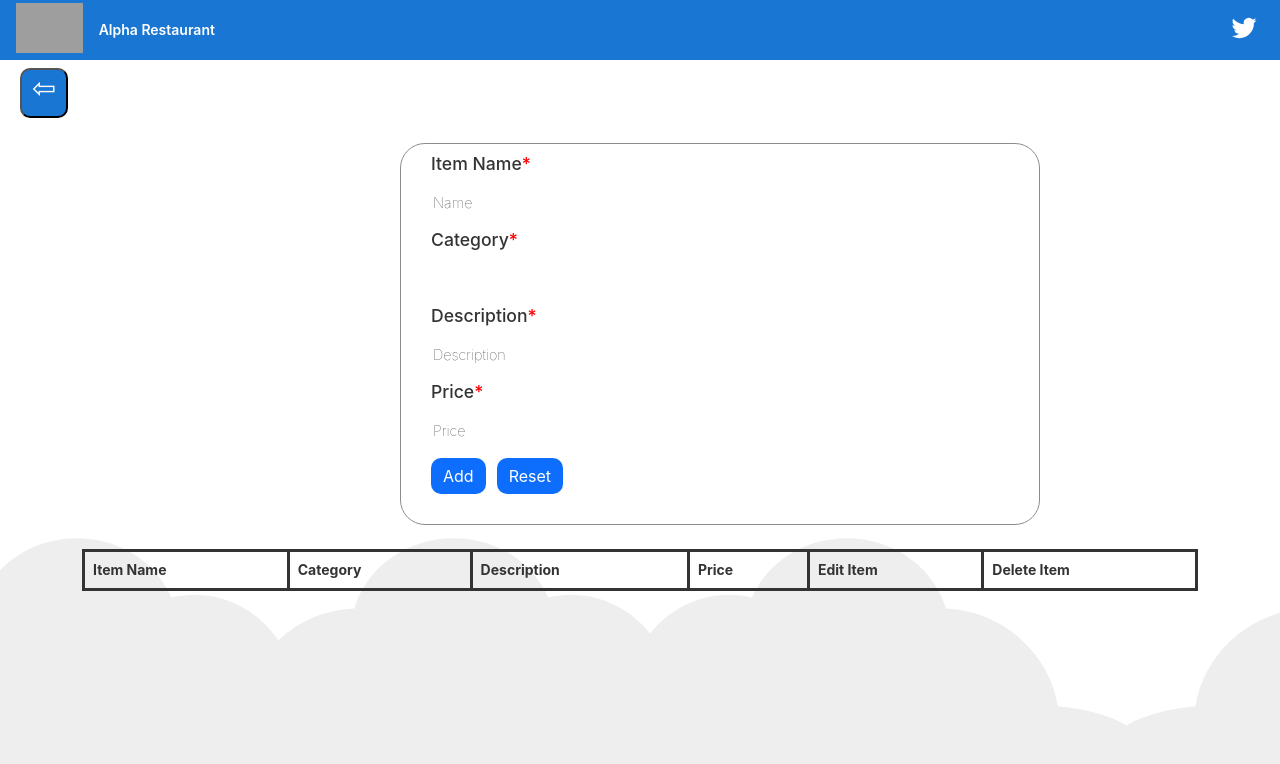
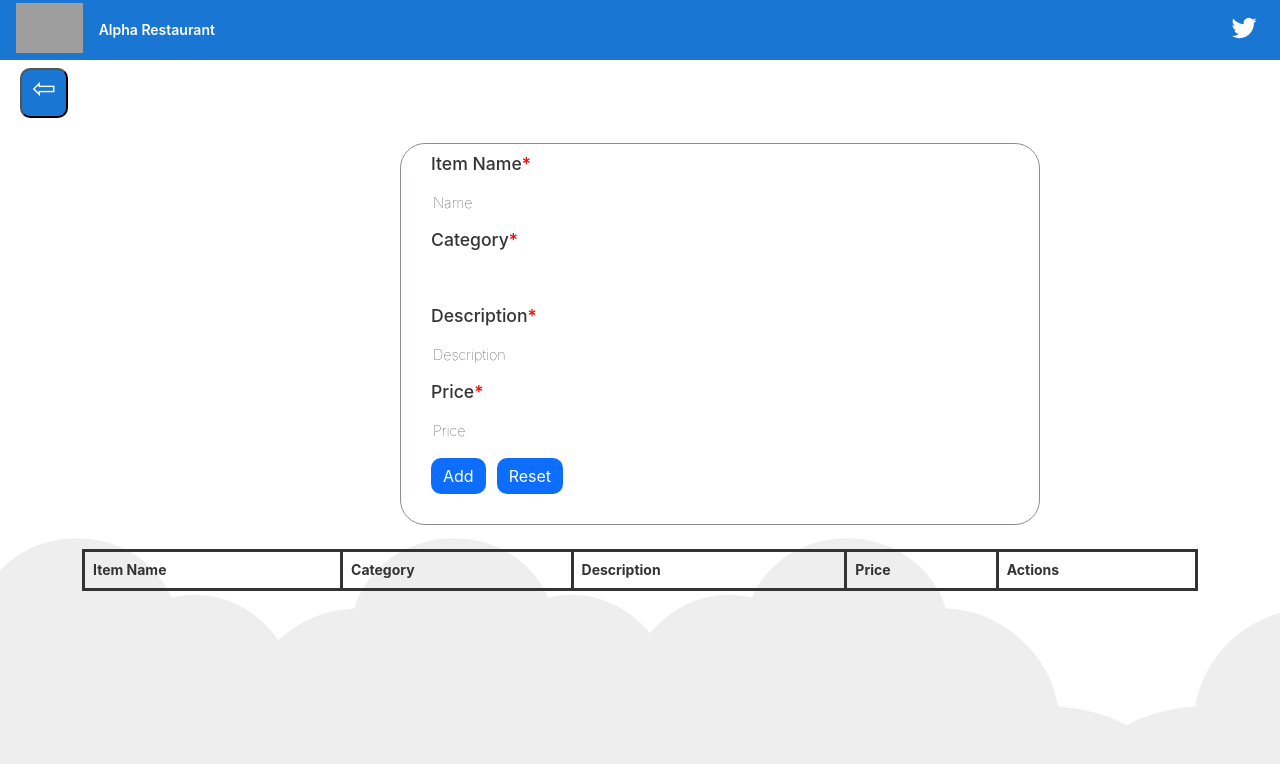
Before and after one commit to anjalijilariya/myMenu, an Angular app: page /admin in a window 1280 px wide. Shown: the top 764 px of the page. Built offline with nearby package versions, Linux system fonts and the light colour scheme; grey boxes are pictures that could not be loaded.

Commit message:
added actions field

```diff
--- a/src/app/admin/admin.component.html
+++ b/src/app/admin/admin.component.html
@@ -79,8 +79,8 @@
               <th>Category</th>
               <th>Description</th>
               <th>Price</th>
-              <th>Edit Item</th>
-              <th>Delete Item</th>
+              <th>Actions</th>
+              <!-- <th>Delete Item</th> -->
             </tr>
           </thead>
           <tbody>
@@ -97,11 +97,13 @@
               <td>
                 <span>{{ item.price }}</span>
               </td>
-              <td class="rmv">
+              <td style="width: 13%;">
+                <div class="rmv">
                 <img class="trash"  (click)="editItem(item)" height="50" src="https://icon-library.com/images/action-icon/action-icon-17.jpg" alt="">
-              </td>
-              <td class="rmv">
+              <!-- </td>
+              <td class="rmv"> -->
                   <img class="trash"  (click)="removeItem(item)" height="50" src="https://static-00.iconduck.com/assets.00/delete-icon-1877x2048-36z5b4tn.png" alt="">
+                </div>
               </td>
             </tr>
           </tbody>
--- a/src/app/admin/admin.component.scss
+++ b/src/app/admin/admin.component.scss
@@ -29,7 +29,9 @@ input::placeholder {
   }
 
   .rmv{
-    width: 8%;
+    width: 100%;
+    display: flex;
+    justify-content: space-between;
     :hover{
       cursor: pointer;
     }
```
